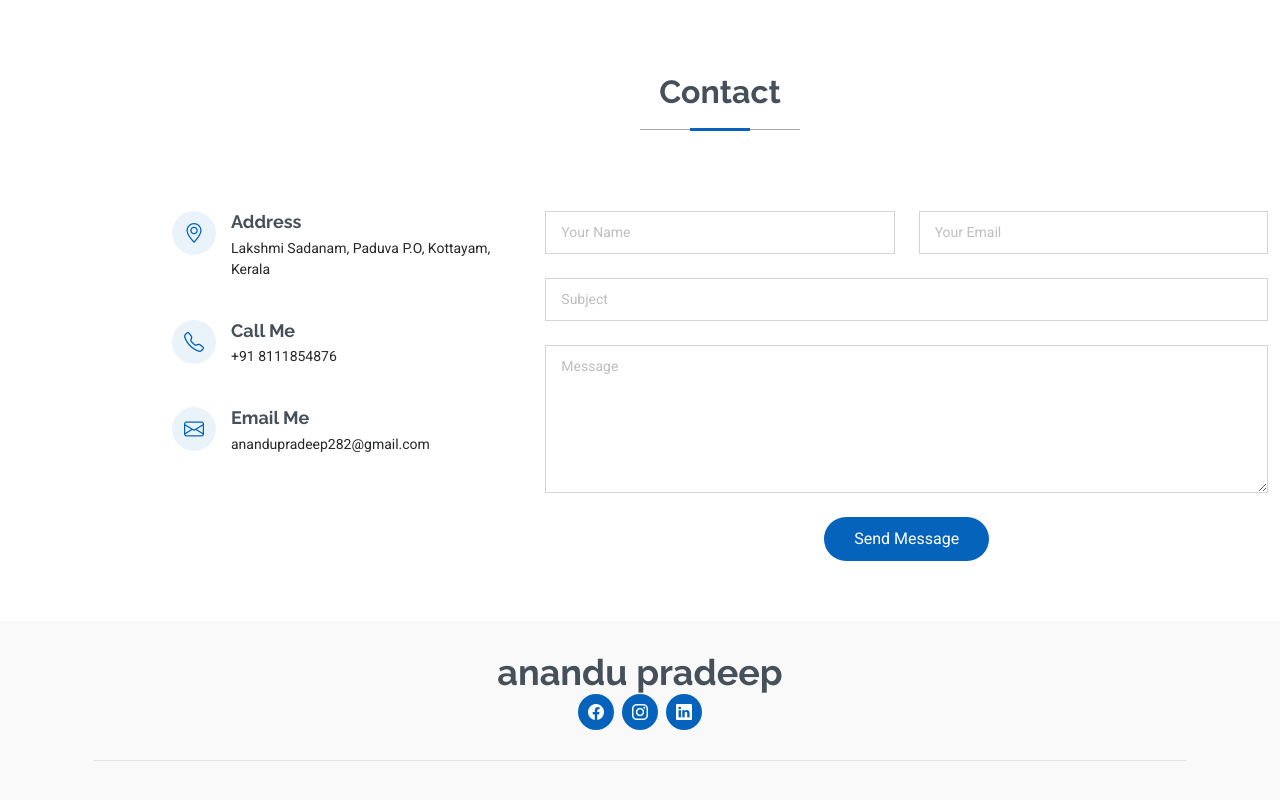
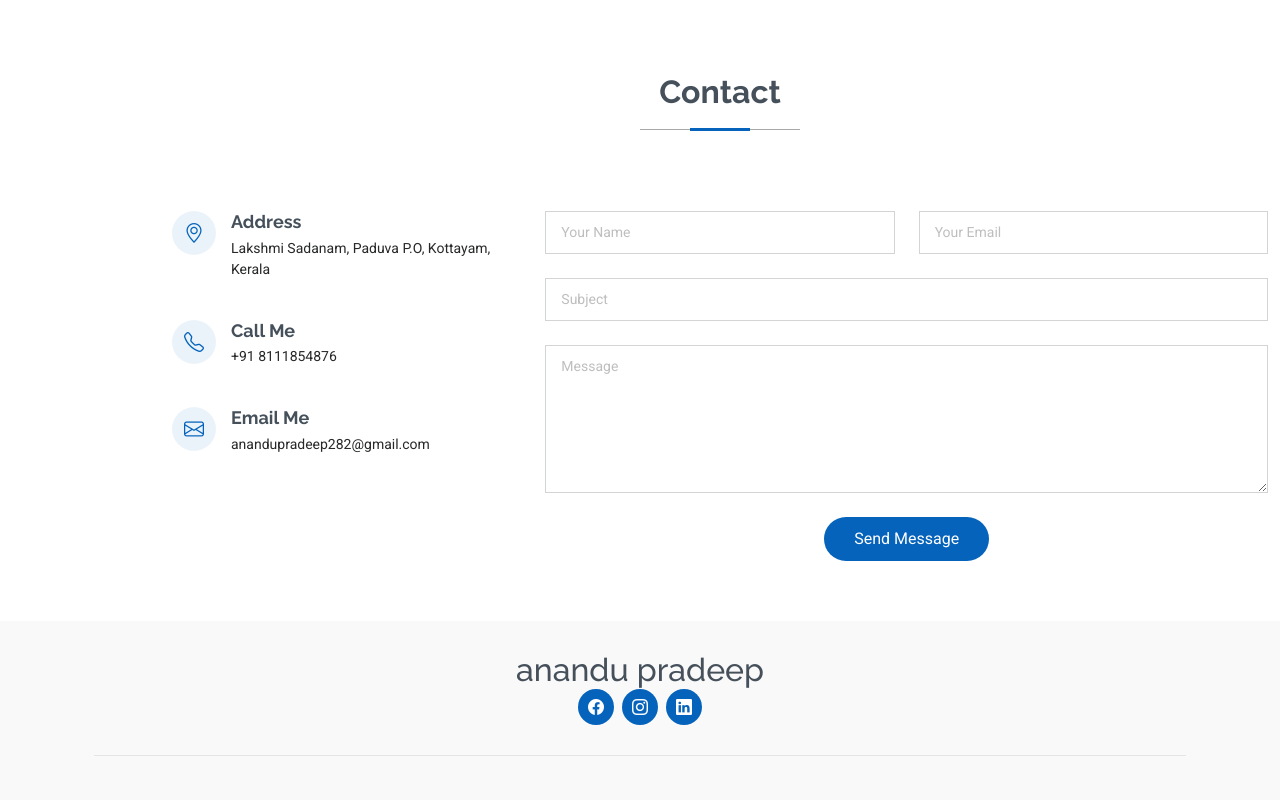
Before and after one commit to anandupradeep/anandup, a plain HTML site: page index.html in a window 1280 px wide. Shown: the part 3712-4512 px from the top of the page. Drawn offline with Linux system fonts and the light colour scheme.

Commit message:
Update index.html

```diff
--- a/index.html
+++ b/index.html
@@ -444,7 +444,7 @@
 
   <footer id="footer" class="footer position-relative light-background">
     <div class="container">
-      <h3 class="sitename">anandu pradeep
+      <h2 class="sitename">anandu pradeep
       <div class="social-links d-flex justify-content-center">
         <a href="https://www.facebook.com/anandu.pradeep.378"><i class="bi bi-facebook"></i></a>
         <a href="https://www.instagram.com/4n_andu?igsh=MTN6eGp5MzRqM2xjbQ=="><i class="bi bi-instagram"></i></a>
```
